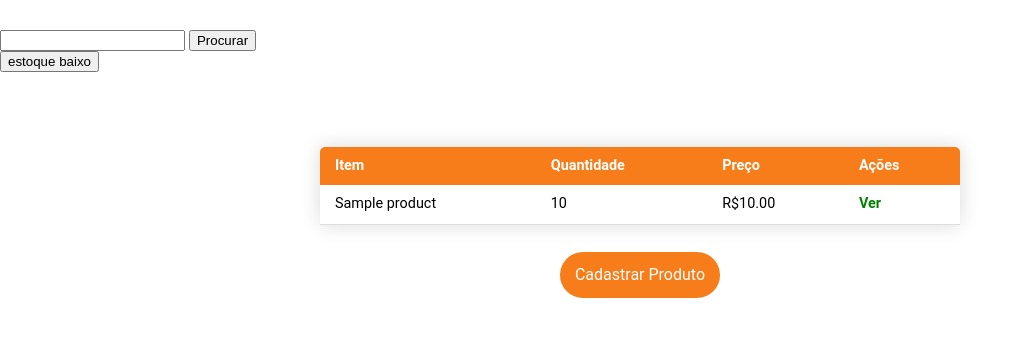
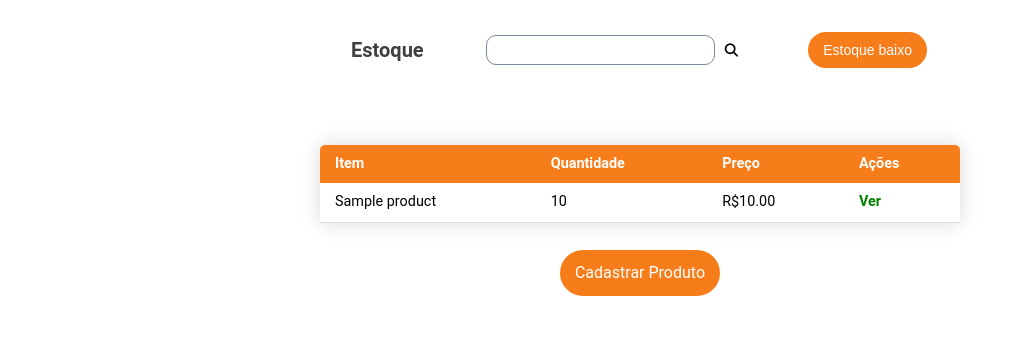
Before and after one commit to luismingati/countIt, a Django app: page /estoque/ in a window 1280 px wide. Shown: the part 70-407 px from the top of the page, without its empty margins (0-1027 px from the left). Run offline with Django 4.2, Linux system fonts and the light colour scheme; a user stored in the database is signed in; tables that the repository leaves empty hold one stand-in row (values such as "Sample post"); some libraries are stand-ins or nearby versions.

Commit message:
Front-end Search and Button

```diff
--- a/app/static/css/list_style.css
+++ b/app/static/css/list_style.css
@@ -6,6 +6,40 @@
     font-size: 24px;
     font-weight: bold;
     margin-right: 30px;
+}
+.search-content-master{
+    display: flex;
+    justify-content: space-around;
+    padding: 0 25vw;
+    align-items: center;
+}
+.search-content-master h1{
+    font-size: 20px;
+    font-weight: bold;
+    color: #404040;
+}
+#toggle-low-stock-btn{
+    cursor: pointer;
+    color: white;
+    text-decoration: none;
+    border: 2px solid white;
+    padding: 10px 15px;
+    border-radius: 20px;
+    background-color: #F67D1A;
+    font-size: 14px;
+}
+.search-field{
+    padding: 5px 10px;
+    border: 1px solid lightslategray;
+    border-radius: 10px;
+    font-size: 16px;
+}
+.search-field:focus{
+    border: 1px solid orange;
+}
+.search-btn{
+    background: none;
+    border: none;
 }
 .left-content{
     display: flex;
--- a/app/templates/app/product_list.html
+++ b/app/templates/app/product_list.html
@@ -4,15 +4,19 @@
 {% block css %}
     <link rel="stylesheet" href="/static/css/reset.css">
     <link rel="stylesheet" href="/static/css/list_style.css">
+    <script src="https://kit.fontawesome.com/f83d7a8359.js" crossorigin="anonymous"></script>
 {% endblock css %}
 
-<form method="GET" class="search-content">
-    <input type="text" name="search-area" class="search-field" value="{{ request.GET.search_area }}">
-    <input type="submit" value="Procurar" class="search-btn">
-</form>
+<div class="search-content-master">
+    <h1>Estoque</h1>
 
-<button id="toggle-low-stock-btn">estoque baixo</button>
+    <form method="GET" class="search-content">
+        <input type="text" name="search-area" class="search-field" value="{{ request.GET.search_area }}">
+        <button type="submit" class="search-btn"><i class="fa-solid fa-magnifying-glass"></i></button>
+    </form>
 
+    <button id="toggle-low-stock-btn">Estoque baixo</button>
+</div>
 <div class="left-content">
     <table class="content-table">
         <thead>
```
